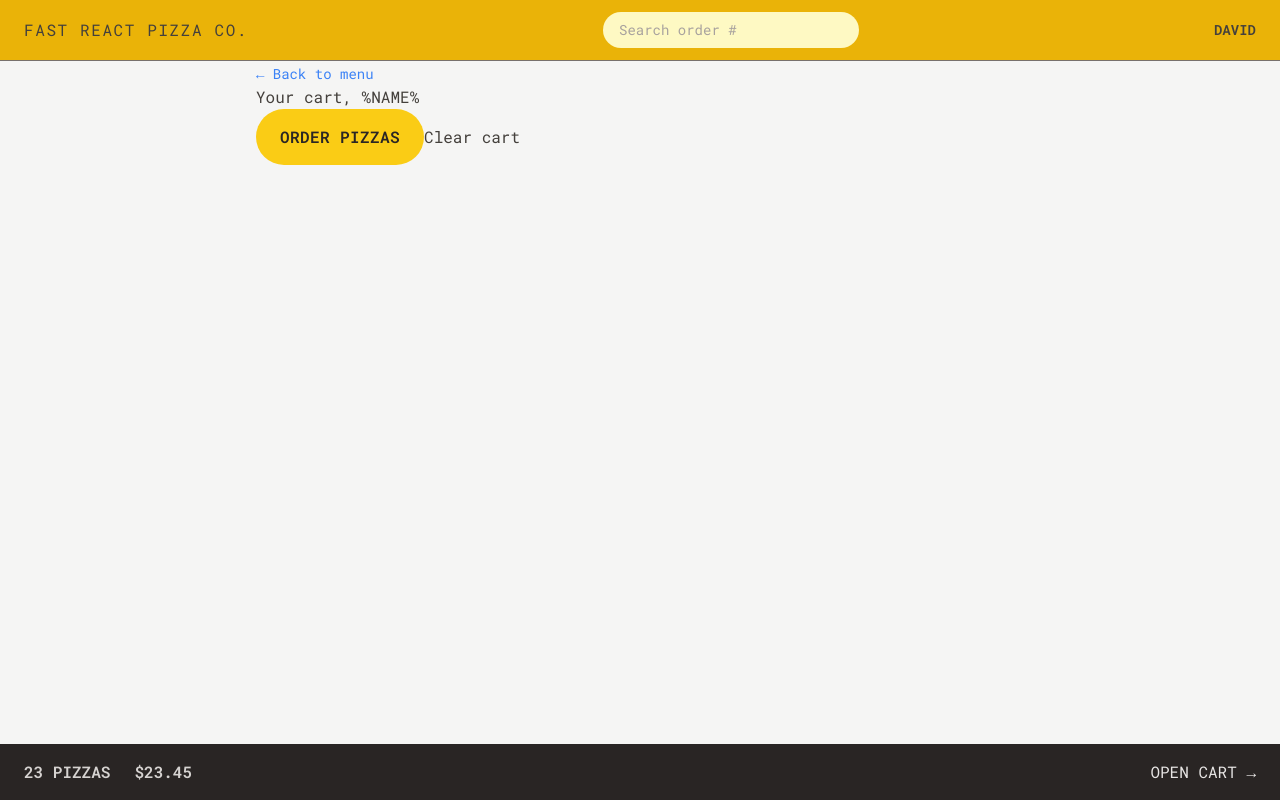
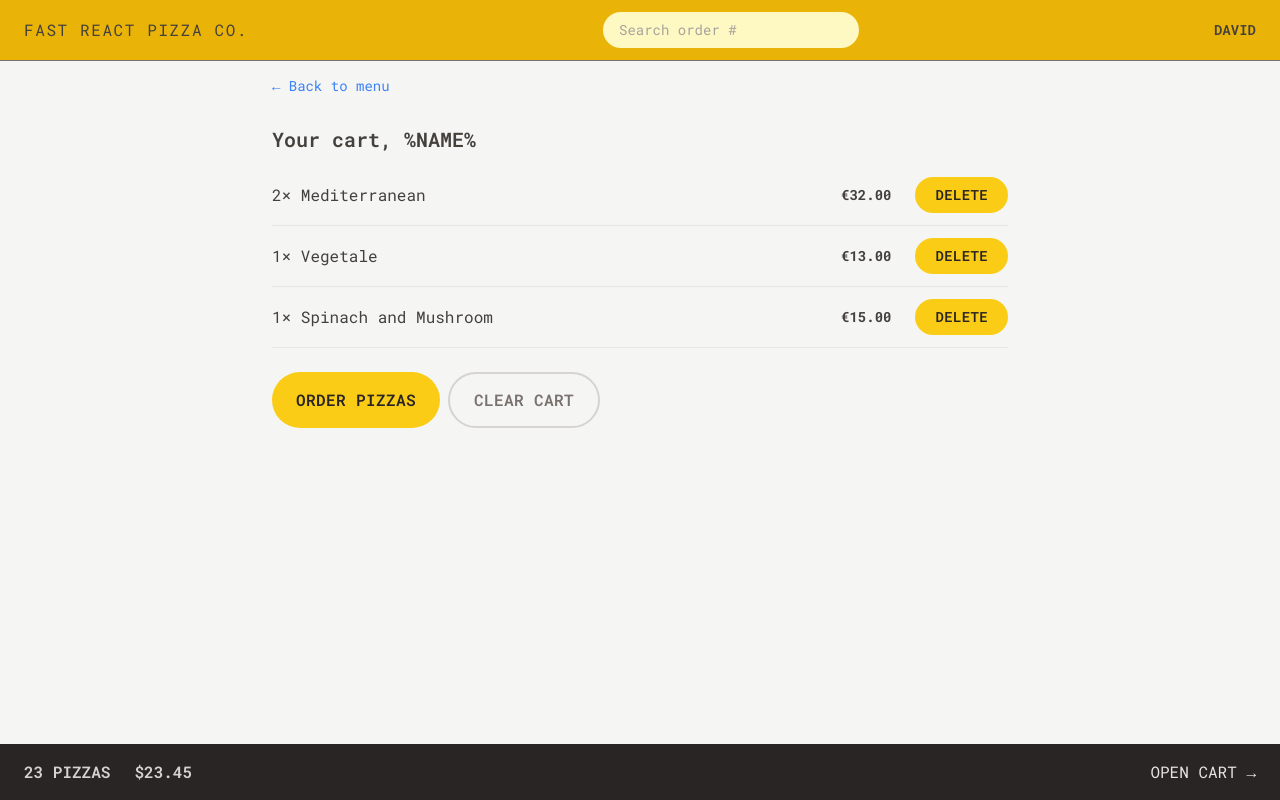
Before and after one commit to kiethohoai/fast-react-pizza, a React (Vite) app: page /cart in a window 1280 px wide. Built offline with nearby package versions, Linux system fonts and the light colour scheme.

Commit message:
017 Styling the Cart

```diff
--- a/src/features/cart/Cart.jsx
+++ b/src/features/cart/Cart.jsx
@@ -1,6 +1,7 @@
 import { Link } from "react-router-dom";
 import LinkButton from "../../ui/LinkButton";
 import Button from "../../ui/Button";
+import CartItem from "./CartItem";
 
 const fakeCart = [
   {
@@ -29,14 +30,22 @@
 function Cart() {
   const cart = fakeCart;
   return (
-    <div>
+    <div className="px-4 py-3">
       <LinkButton to="/menu">&larr; Back to menu</LinkButton>
 
-      <h2>Your cart, %NAME%</h2>
+      <h2 className="mt-7 text-xl font-semibold">Your cart, %NAME%</h2>
 
-      <div>
-        <Button to="/order/new">Order pizzas</Button>
-        <button>Clear cart</button>
+      <ul className="mt-3 divide-y divide-stone-200 border-b">
+        {cart.map((item) => (
+          <CartItem item={item} key={item.pizzaId} />
+        ))}
+      </ul>
+
+      <div className="mt-6 space-x-2">
+        <Button to="/order/new" type="primary">
+          Order pizzas
+        </Button>
+        <Button type="secondary">Clear cart</Button>
       </div>
     </div>
   );
--- a/src/features/cart/CartItem.jsx
+++ b/src/features/cart/CartItem.jsx
@@ -1,14 +1,16 @@
+import Button from "../../ui/Button";
 import { formatCurrency } from "../../utils/helpers";
 
 function CartItem({ item }) {
   const { pizzaId, name, quantity, totalPrice } = item;
   return (
-    <li>
-      <p>
+    <li className="py-3 sm:flex sm:items-center sm:justify-between">
+      <p className="mb-1 sm:mb-0">
         {quantity}&times; {name}
       </p>
-      <div>
-        <p>{formatCurrency(totalPrice)}</p>
+      <div className="flex items-center justify-between sm:gap-6">
+        <p className="text-sm font-bold">{formatCurrency(totalPrice)}</p>
+        <Button type="small">Delete</Button>
       </div>
     </li>
   );
--- a/src/features/menu/Menu.jsx
+++ b/src/features/menu/Menu.jsx
@@ -6,7 +6,7 @@
   const menu = useLoaderData();
 
   return (
-    <ul>
+    <ul className="divide-y divide-stone-200 px-2">
       {menu.map((pizza) => (
         <MenuItem pizza={pizza} key={pizza.id} />
       ))}
--- a/src/features/menu/MenuItem.jsx
+++ b/src/features/menu/MenuItem.jsx
@@ -1,14 +1,30 @@
+import Button from "../../ui/Button";
 import { formatCurrency } from "../../utils/helpers";
 
 function MenuItem({ pizza }) {
   const { id, name, unitPrice, ingredients, soldOut, imageUrl } = pizza;
   return (
-    <li>
-      <img src={imageUrl} alt={name} />
-      <div>
-        <p>{name}</p>
-        <p>{ingredients.join(", ")}</p>
-        <div>{!soldOut ? <p>{formatCurrency(unitPrice)}</p> : <p>Sold out</p>}</div>
+    <li className="flex gap-4 py-2">
+      <img
+        src={imageUrl}
+        alt={name}
+        className={`h-24 ${soldOut ? "opacity-70 grayscale" : ""}`}
+      />
+      <div className="flex grow flex-col pt-0.5">
+        <p className="font-medium">{name}</p>
+        <p className="text-sm capitalize italic text-stone-500">
+          {ingredients.join(", ")}
+        </p>
+        <div className="mt-auto flex items-center justify-between">
+          {!soldOut ? (
+            <p className="text-sm">{formatCurrency(unitPrice)}</p>
+          ) : (
+            <p className="text-sm font-medium uppercase text-stone-500">
+              Sold out
+            </p>
+          )}
+          <Button type="small">Add to cart</Button>
+        </div>
       </div>
     </li>
   );
--- a/src/features/order/CreateOrder.jsx
+++ b/src/features/order/CreateOrder.jsx
@@ -87,13 +87,9 @@
 
         <div>
           <input hidden name="cart" defaultValue={JSON.stringify(cart)} />
-          {/* <button
-            disabled={isSubmitting}
-            className="inline-block rounded-full bg-yellow-400 px-4 py-3 font-semibold uppercase tracking-wide text-stone-800 transition-colors duration-300 hover:bg-yellow-300 focus:outline-none focus:ring focus:ring-yellow-300 focus:ring-offset-2 disabled:cursor-not-allowed"
-          >
+          <Button type="primary" disabled={isSubmitting}>
             {isSubmitting ? "Placing order..." : "Order now"}
-          </button> */}
-          <Button>ORDER NOW</Button>
+          </Button>
         </div>
       </Form>
     </div>
--- a/src/features/user/CreateUser.jsx
+++ b/src/features/user/CreateUser.jsx
@@ -24,7 +24,7 @@
 
       {username !== "" && (
         <div>
-          <Button>Start ordering</Button>
+          <Button type="primary">Start ordering</Button>
         </div>
       )}
     </form>
--- a/src/ui/Button.jsx
+++ b/src/ui/Button.jsx
@@ -1,18 +1,25 @@
 import { Link } from "react-router-dom";
 
-function Button({ children, disabled, to }) {
-  const className =
-    "inline-block rounded-full bg-yellow-400 px-4 py-3 font-semibold uppercase tracking-wide text-stone-800 transition-colors duration-300 hover:bg-yellow-300 focus:outline-none focus:ring focus:ring-yellow-300 focus:ring-offset-2 disabled:cursor-not-allowed md:px-6 md:py-4";
+function Button({ children, disabled, to, type }) {
+  const base =
+    "inline-block rounded-full bg-yellow-400 font-semibold uppercase tracking-wide text-stone-800 transition-colors duration-300 hover:bg-yellow-300 focus:outline-none focus:ring focus:ring-yellow-300 focus:ring-offset-2 disabled:cursor-not-allowed";
+
+  const styles = {
+    primary: base + " px-4 py-3 md:px-6 md:py-4",
+    small: base + " px-4 py-2 md:px-5 md:py-2 text-sm",
+    secondary:
+      "inline-block rounded-full border-2 border-stone-300 bg-transparent px-4 py-3 font-semibold uppercase tracking-wide text-stone-500 transition-colors duration-300 hover:bg-stone-300 hover:text-stone-800 focus:outline-none focus:ring focus:ring-stone-200 focus:ring-yellow-300 focus:ring-offset-2 disabled:cursor-not-allowed md:px-6 md:py-3.5",
+  };
 
   if (to) {
     return (
-      <Link className={className} to={to}>
+      <Link className={styles[type]} to={to}>
         {children}
       </Link>
     );
   }
   return (
-    <button disabled={disabled} className={className}>
+    <button disabled={disabled} className={styles[type]}>
       {children}
     </button>
   );
```
Also changed, not shown: 1 other file (tests, documents, lock files or other folders).
